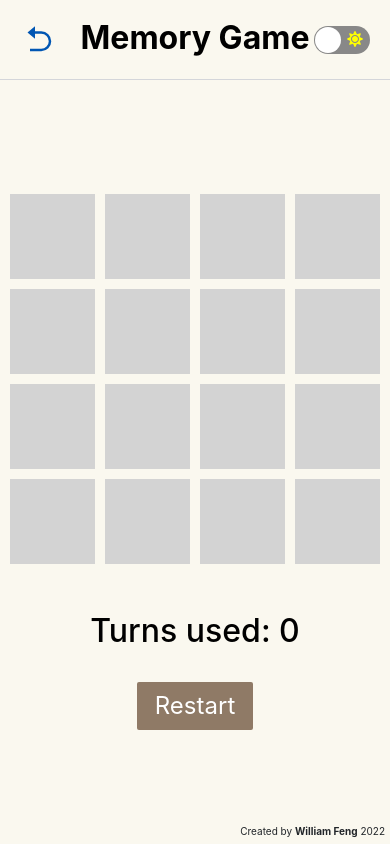
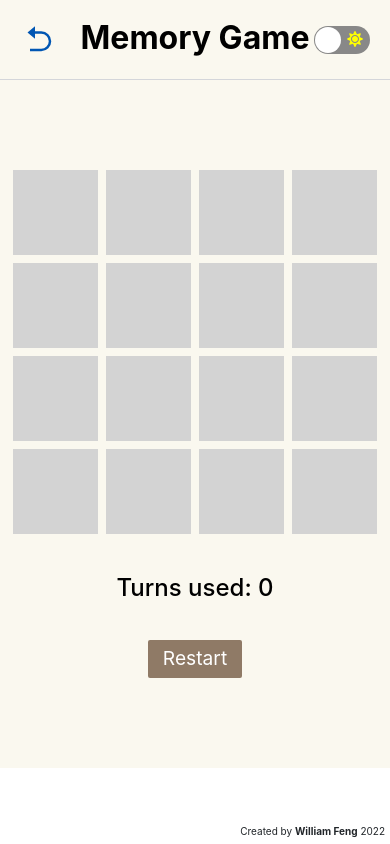
Before and after one commit to William-Feng/mini-playground, a React (Create React App) app: page /memory in a window 390 px wide. Built offline with nearby package versions, Linux system fonts and the light colour scheme.

Commit message:
Optimise responsiveness for iPhone 12

```diff
--- a/src/App.css
+++ b/src/App.css
@@ -7,6 +7,10 @@
 
 h1 {
   font-size: 3em;
+}
+
+h2 {
+  font-size: 2em;
 }
 
 .background {
@@ -40,6 +44,7 @@ h1 {
   display: grid;
   align-items: center;
   font-size: 5em;
+  line-height: 120px;
   cursor: pointer;
 }
 
@@ -55,7 +60,7 @@ h1 {
   background-color: #8f7a66;
   color: white;
   font-size: 1.5em;
-  margin-top: 1em;
+  margin-top: 2em;
   padding: 0.25em 0.75em;
   border: none;
   border-radius: 2px;
@@ -65,3 +70,28 @@ h1 {
 .restart:hover {
   background-color: #68584a;
 }
+
+@media screen and (max-width: 400px) {
+  h2 {
+    font-size: 1.5em;
+  }
+
+  .background {
+    height: calc(91vh - 80px);
+  }
+
+  .board {
+    margin: 0 0 2.5em;
+  }
+
+  .cell {
+    width: 110px;
+    height: 110px;
+    line-height: 110px;
+  }
+
+  .restart {
+    margin-top: 1.5em;
+    font-size: 1.2em;
+  }
+}
--- a/src/components/Footer.css
+++ b/src/components/Footer.css
@@ -1,5 +1,5 @@
 .footer {
-  position: absolute;
+  position: fixed;
   bottom: 5px;
   right: 5px;
   user-select: text;
--- a/src/components/home/Home.css
+++ b/src/components/home/Home.css
@@ -84,13 +84,13 @@
   }
 
   .games {
-    margin: 0 0 25px;
+    margin: 10px 0 25px;
     height: 100%;
   }
 
   .game {
     width: 350px;
-    margin: 20px 0;
+    margin: 10px 0;
   }
 
   .game:hover {
--- a/src/components/home/HomeHeading.css
+++ b/src/components/home/HomeHeading.css
@@ -68,6 +68,6 @@ h1.title {
 
   .banner .switch {
     top: 25px;
-    right: 25px;
+    right: 20px;
   }
 }
--- a/src/components/memory/Memory.css
+++ b/src/components/memory/Memory.css
@@ -56,6 +56,10 @@
 }
 
 @media screen and (max-width: 400px) {
+  .memory .board {
+    grid-gap: 8px;
+  }
+
   .memory .cell {
     height: 85px;
     width: 85px;
--- a/src/components/wordle/GameOver.js
+++ b/src/components/wordle/GameOver.js
@@ -5,7 +5,9 @@ function GameOver() {
   const { handleRestart, gameOver, secret, curr } = useContext(AppContext);
   return (
     <div className="gameOver">
-      <h2 className="answer">Answer: {secret}</h2>
+      <h2 className="answer">
+        Answer: <b>{secret}</b>
+      </h2>
       {gameOver.guessedWord ? (
         <h4>Well done! You guessed in {curr.attempt} attempts 🤩</h4>
       ) : (
--- a/src/components/wordle/Wordle.css
+++ b/src/components/wordle/Wordle.css
@@ -234,16 +234,37 @@ h2.answer {
 }
 
 @media screen and (max-width: 400px) {
+  .wordle {
+    height: calc(91vh - 80px);
+  }
+
+  .grid-container {
+    height: calc(89vh - 80px - 165px - 5px - 25px);
+  }
+
   .grid {
     width: 340px;
-    height: 410px;
+    height: 400px;
+  }
+
+  .keyboard {
+    height: 165px;
   }
 
   .key {
+    height: 52px;
     width: 33px;
   }
 
   #big-key {
     width: 53px;
   }
+
+  .gameOver {
+    margin-top: 0.75em;
+  }
+
+  h2.answer {
+    padding-bottom: 0.5em;
+  }
 }
```
